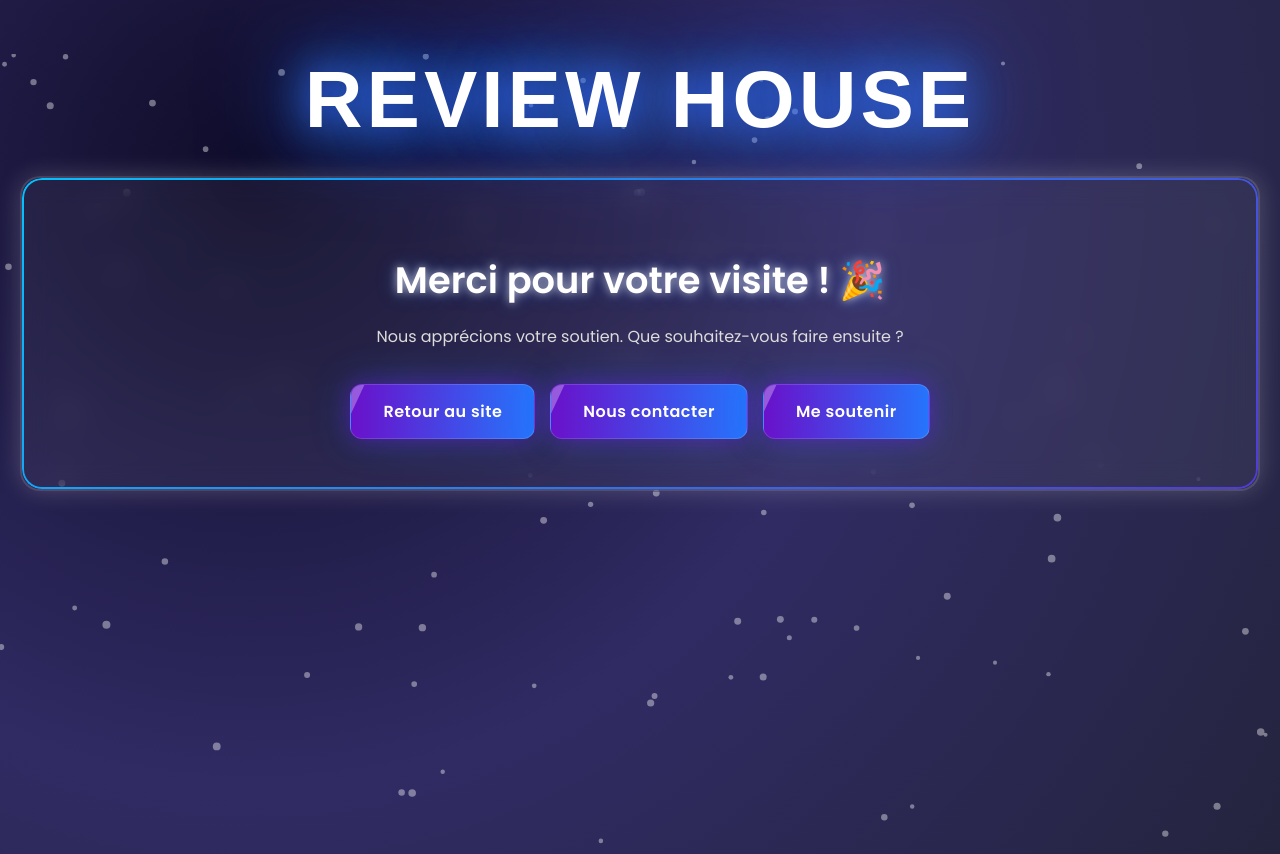
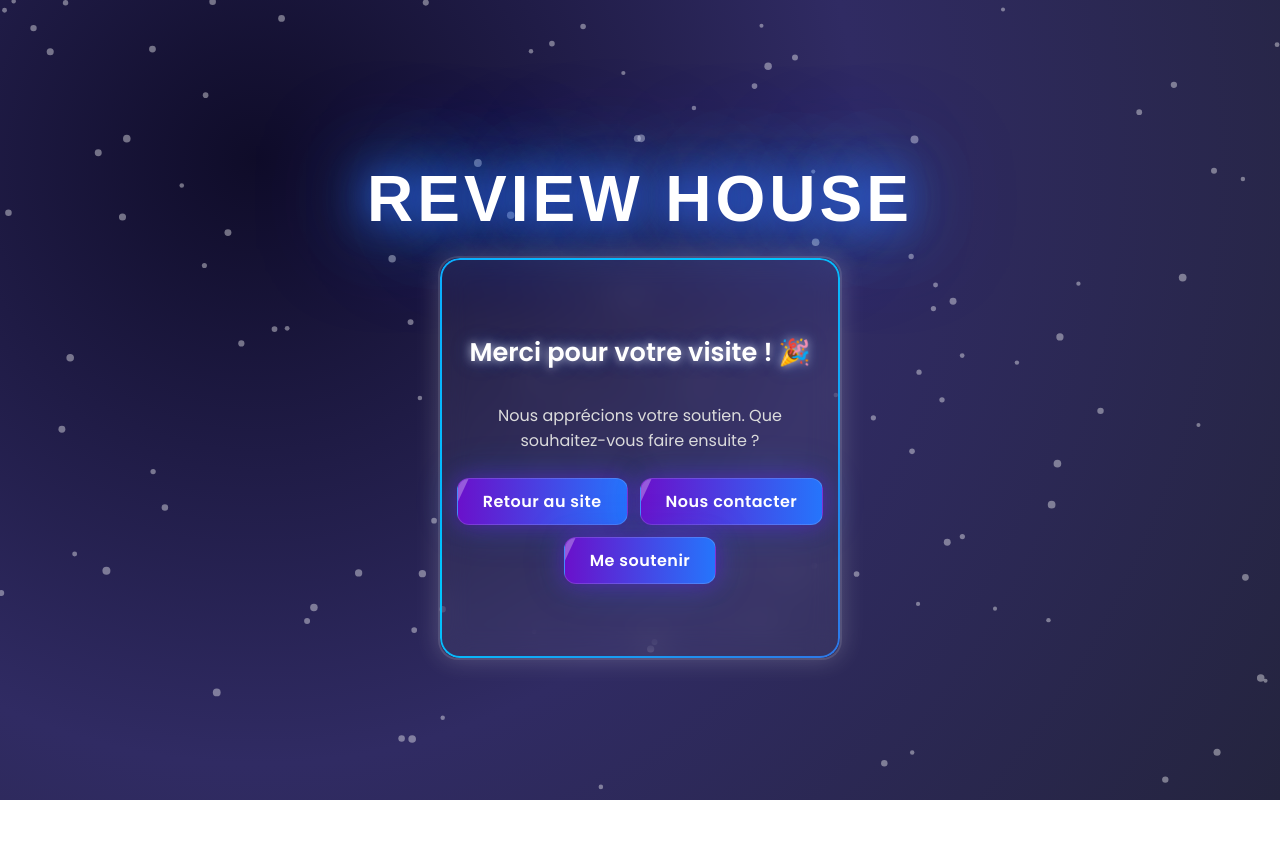
Before and after one commit to legregoss/review-house-r, a plain HTML site: page index.html in a window 1280 px wide. After the commit the page ends 800 px from the top, so only its background shows below. Drawn offline with Linux system fonts and the light colour scheme; a web font is replaced by a local one.

Commit message:
Update index.html

```diff
--- a/index.html
+++ b/index.html
@@ -14,9 +14,14 @@
       font-family: 'Poppins', sans-serif;
       margin: 0;
       height: 100vh;
+      width: 100vw;
       overflow: hidden;
       background: radial-gradient(circle at 20% 20%, #0f0c29, #302b63, #24243e);
       color: white;
+      display: flex;
+      justify-content: center;
+      align-items: center;
+      flex-direction: column;
       position: relative;
     }
 
@@ -27,19 +32,27 @@
       z-index: 0;
     }
 
+    /* --- Conteneur central --- */
+    .center-wrapper {
+      position: relative;
+      display: flex;
+      flex-direction: column;
+      align-items: center;
+      justify-content: center;
+      z-index: 2;
+    }
+
     /* --- Titre principal --- */
     .main-title {
       font-family: 'Milker', sans-serif;
-      font-size: 5em;
+      font-size: 4em;
       text-transform: uppercase;
       letter-spacing: 4px;
-      margin-bottom: 30px;
       text-align: center;
       color: white;
       text-shadow: 0 0 25px #6a11cb, 0 0 50px #2575fc, 0 0 80px #00c6ff;
       animation: titlePulse 3s ease-in-out infinite;
-      z-index: 5;
-      position: relative;
+      margin-bottom: 20px;
     }
 
     @keyframes titlePulse {
@@ -51,36 +64,37 @@
       }
     }
 
-    /* --- Carte principale --- */
+    /* --- Carte carrée --- */
     .container {
       position: relative;
       background: rgba(255, 255, 255, 0.05);
       border: 2px solid rgba(255, 255, 255, 0.15);
-      padding: 50px;
+      width: 400px;
+      height: 400px;
       border-radius: 20px;
       box-shadow: 0 0 25px rgba(255, 255, 255, 0.2);
       backdrop-filter: blur(15px);
       text-align: center;
-      animation: fadeIn 1.2s ease forwards;
-      z-index: 2;
-      margin: 0 20px;
+      display: flex;
+      flex-direction: column;
+      justify-content: center;
+      align-items: center;
+      transition: transform 0.2s ease;
+      margin-bottom: 20px;
     }
 
-    @keyframes fadeIn {
-      from { opacity: 0; transform: translateY(30px); }
-      to { opacity: 1; transform: translateY(0); }
-    }
-
-    h1 {
-      font-size: 2.3em;
-      margin-bottom: 15px;
+    .container h1 {
+      font-size: 1.6em;
+      margin: 0 10px 15px 10px;
       text-shadow: 0 0 10px rgba(255, 255, 255, 0.7),
                    0 0 20px rgba(37, 117, 252, 0.4);
     }
 
-    p {
+    .container p {
       color: #dcdcdc;
-      margin-bottom: 35px;
+      margin-bottom: 25px;
+      padding: 0 15px;
+      text-align: center;
     }
 
     /* --- Boutons --- */
@@ -88,14 +102,14 @@
       display: flex;
       justify-content: center;
       flex-wrap: wrap;
-      gap: 15px;
+      gap: 12px;
     }
 
     .buttons a {
       text-decoration: none;
       background: linear-gradient(90deg, #6a11cb, #2575fc);
       color: white;
-      padding: 14px 32px;
+      padding: 10px 25px;
       border-radius: 12px;
       font-weight: 600;
       letter-spacing: 0.5px;
@@ -154,6 +168,7 @@
 <body>
   <canvas id="bgCanvas"></canvas>
 
+  <div class="center-wrapper">
     <h1 class="main-title">Review House</h1>
 
     <div class="container">
@@ -165,6 +180,7 @@
         <a href="https://www.behance.net/gregorydesousa">Me soutenir</a>
       </div>
     </div>
+  </div>
 
   <script>
     const canvas = document.getElementById('bgCanvas');
@@ -173,9 +189,8 @@
     canvas.height = window.innerHeight;
 
     const points = [];
-    const numPoints = 100;
+    const numPoints = 120;
 
-    // Générer les points
     for(let i=0;i<numPoints;i++){
       points.push({
         x: Math.random()*canvas.width,
@@ -199,7 +214,6 @@
     function animate(){
       ctx.clearRect(0,0,canvas.width,canvas.height);
       for(let p of points){
-        // Distance au curseur
         let d = mouse.x!=null ? distance(p, mouse) : Infinity;
         let alpha = 0.4;
         let glow = 0;
@@ -207,7 +221,6 @@
           alpha = 0.4 + (150-d)/150*0.6;
           glow = (150-d)/150*20;
         }
-        // Dessiner le point
         ctx.beginPath();
         ctx.arc(p.x,p.y,p.size,0,Math.PI*2);
         ctx.fillStyle = `rgba(255,255,255,${alpha})`;
@@ -215,7 +228,6 @@
         ctx.shadowBlur = glow;
         ctx.fill();
 
-        // Ligne vers la souris si proche
         if(d<150){
           ctx.beginPath();
           ctx.moveTo(p.x,p.y);
```
Lines whose indentation alone changed are shown as unchanged.
